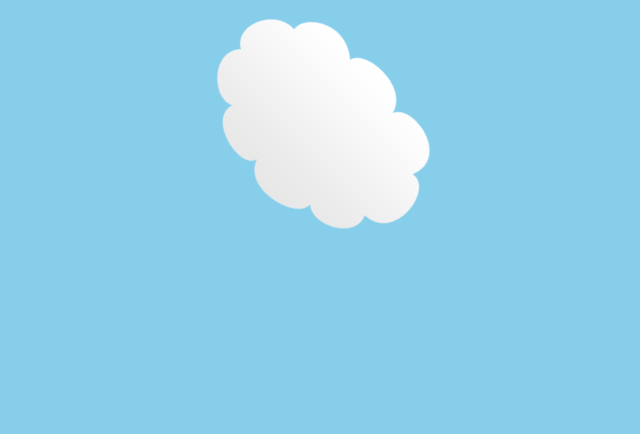
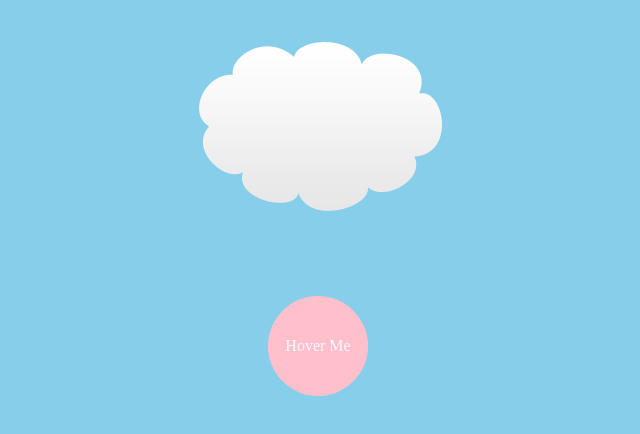
Before and after one commit to vaishnav1106/CSS-Animation, a plain HTML site: page cloud/index.html in a window 1280 px wide. Shown: the whole page, without its empty margins (322-962 px from the left). Drawn offline with Linux system fonts and the light colour scheme.

Commit message:
transform

```diff
--- a/cloud/index.html
+++ b/cloud/index.html
@@ -10,6 +10,7 @@
 <body>
     <div class="wrapper">
        <img src="img/cloud.png" alt="clouds">
+       <div class="circle">Hover Me</div>
     </div>
 </body>
 </html>
--- a/cloud/style.css
+++ b/cloud/style.css
@@ -18,5 +18,22 @@ img
     /* transform: scaleY(2);  */
     /* transform: rotateX(90deg);  */
     /* transform: rotateY(45deg);  */
-     transform: rotateZ(45deg);
+     /* transform: rotateZ(45deg);   */
 }
+.circle
+{
+    width: 100px;
+    padding:50px 0;
+    line-height: 0;
+    margin: 68px auto;
+    background: pink;
+    color:aliceblue;
+    border-radius: 50px;
+    cursor: pointer;
+    transition: background 1s, transform 1s ease-out;
+}
+.circle:hover
+{
+    background:salmon;
+    transform: rotate(360deg);
+}
```
